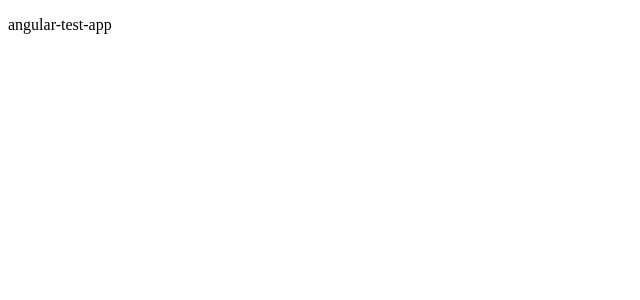
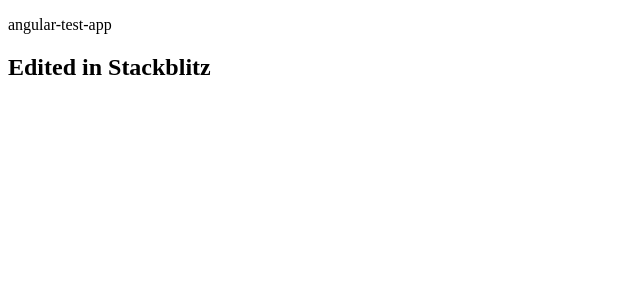
Before and after one commit to su115/strong_testing, an Angular app in the folder angular-test-app/: page / in a window 1280 px wide. Shown: the top 300 px of the page, without its empty margins (0-640 px from the left). Built offline with nearby package versions, Linux system fonts and the light colour scheme.

Commit message:
2nd commit after edit

```diff
--- a/angular-test-app/src/app/app.component.html
+++ b/angular-test-app/src/app/app.component.html
@@ -1 +1,2 @@
 <p>{{title}}</p>
+<h2>Edited in Stackblitz</h2>
```
Also changed, not shown: 2 other files (tests, documents, lock files or other folders).
